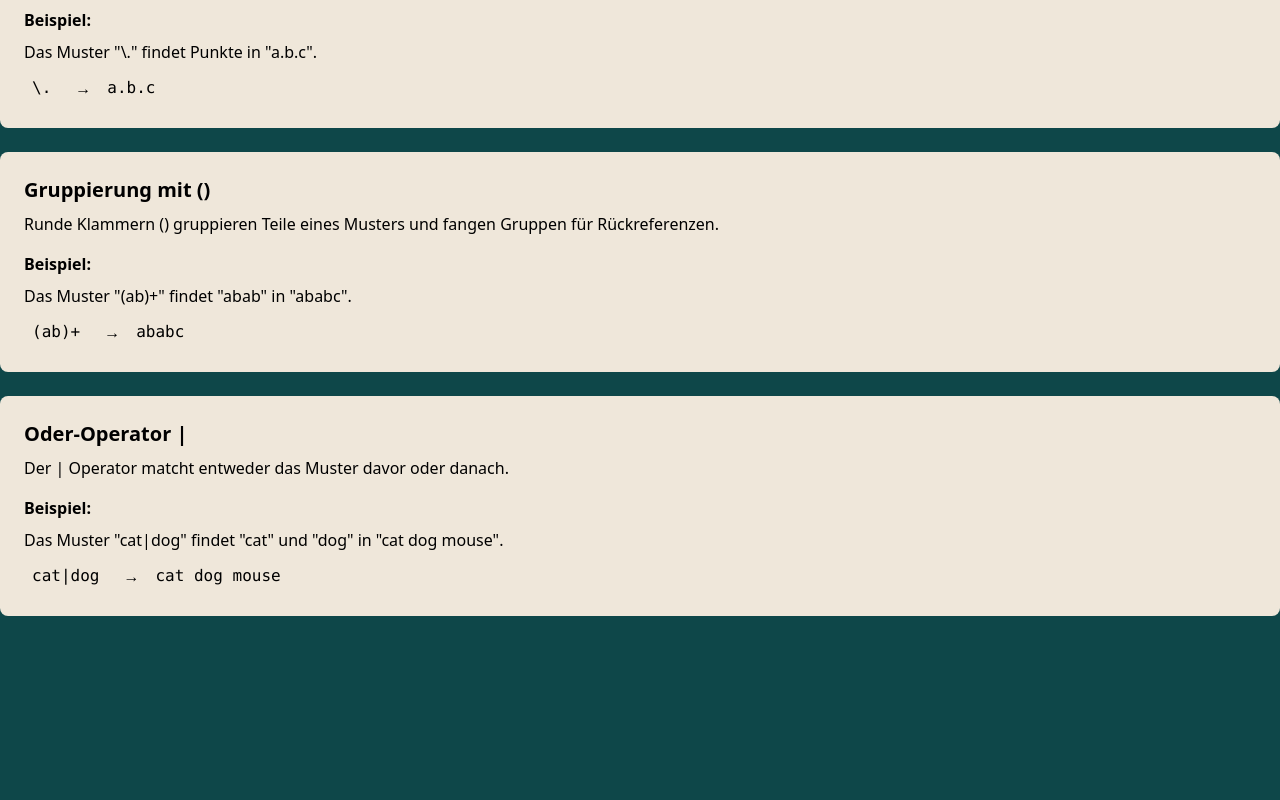
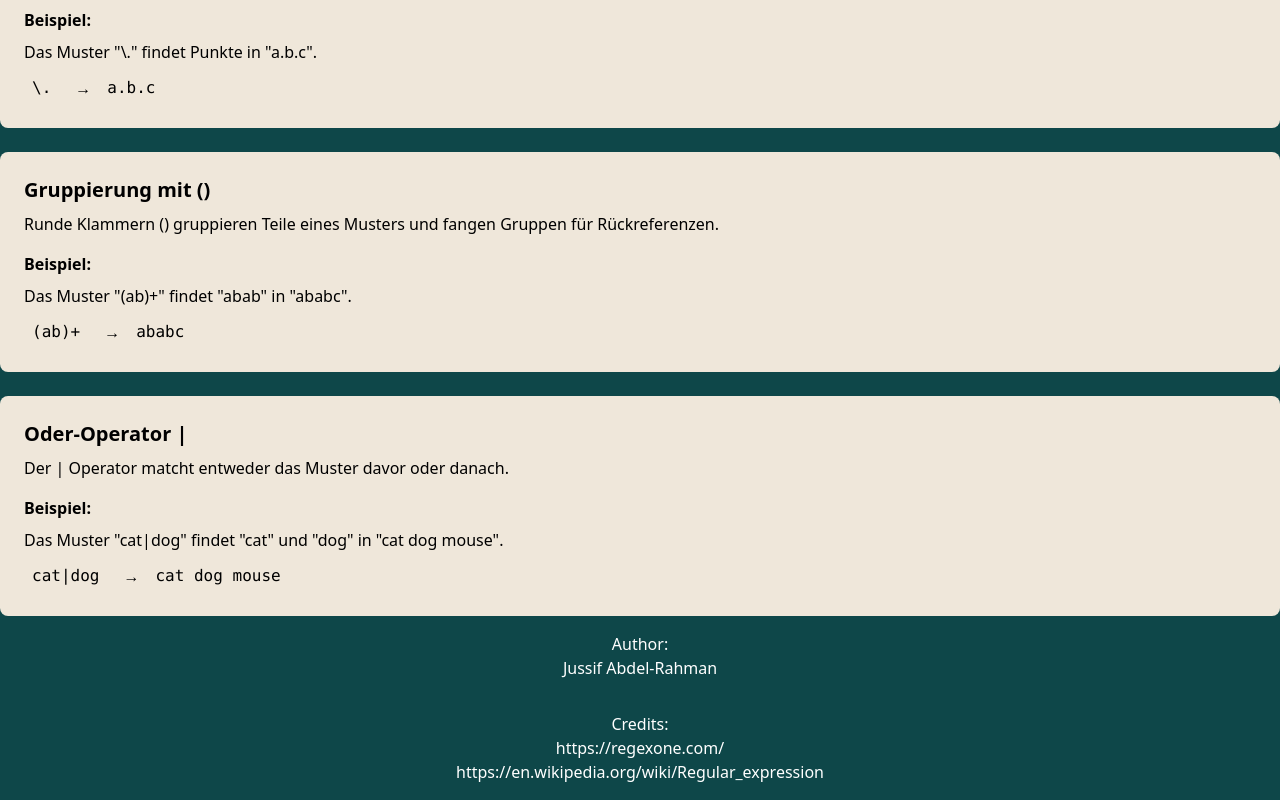
Before and after one commit to Jussif79/regex-rules-website, a Vue app: page / in a window 1280 px wide. Shown: the part 1972-2772 px from the top of the page. Before the commit the page ends 2588 px from the top, so only its background shows below. Built offline with nearby package versions, Linux system fonts and the light colour scheme.

Commit message:
Add footer

```diff
--- a/src/App.vue
+++ b/src/App.vue
@@ -10,6 +10,18 @@
 <div class="grid gap-6">
     <RegexRule v-for="(rule, index) in rules" :key="index" :rule="rule" :language="currentLanguage" />
 </div>
+
+<footer>
+    <div class="container mx-auto text-center text-white py-4">
+        <p>Author:</p>
+        <p>Jussif Abdel-Rahman</p>
+    </div>
+    <div class="container mx-auto text-center text-white py-4">
+        <p>Credits:</p>
+        <p> https://regexone.com/</p>
+        <p>https://en.wikipedia.org/wiki/Regular_expression</p>
+    </div>
+</footer>
 
 </template>
 
```
